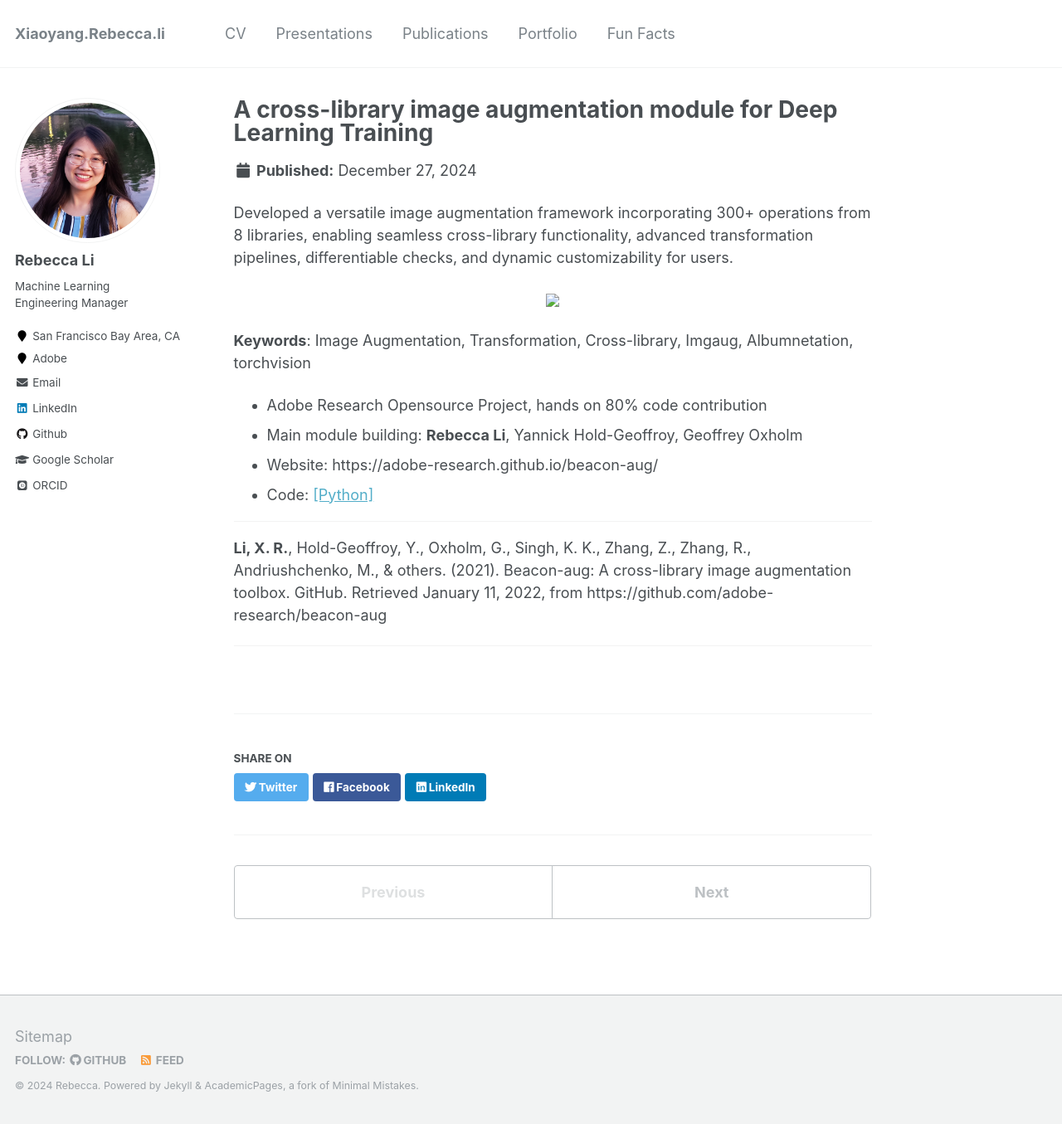
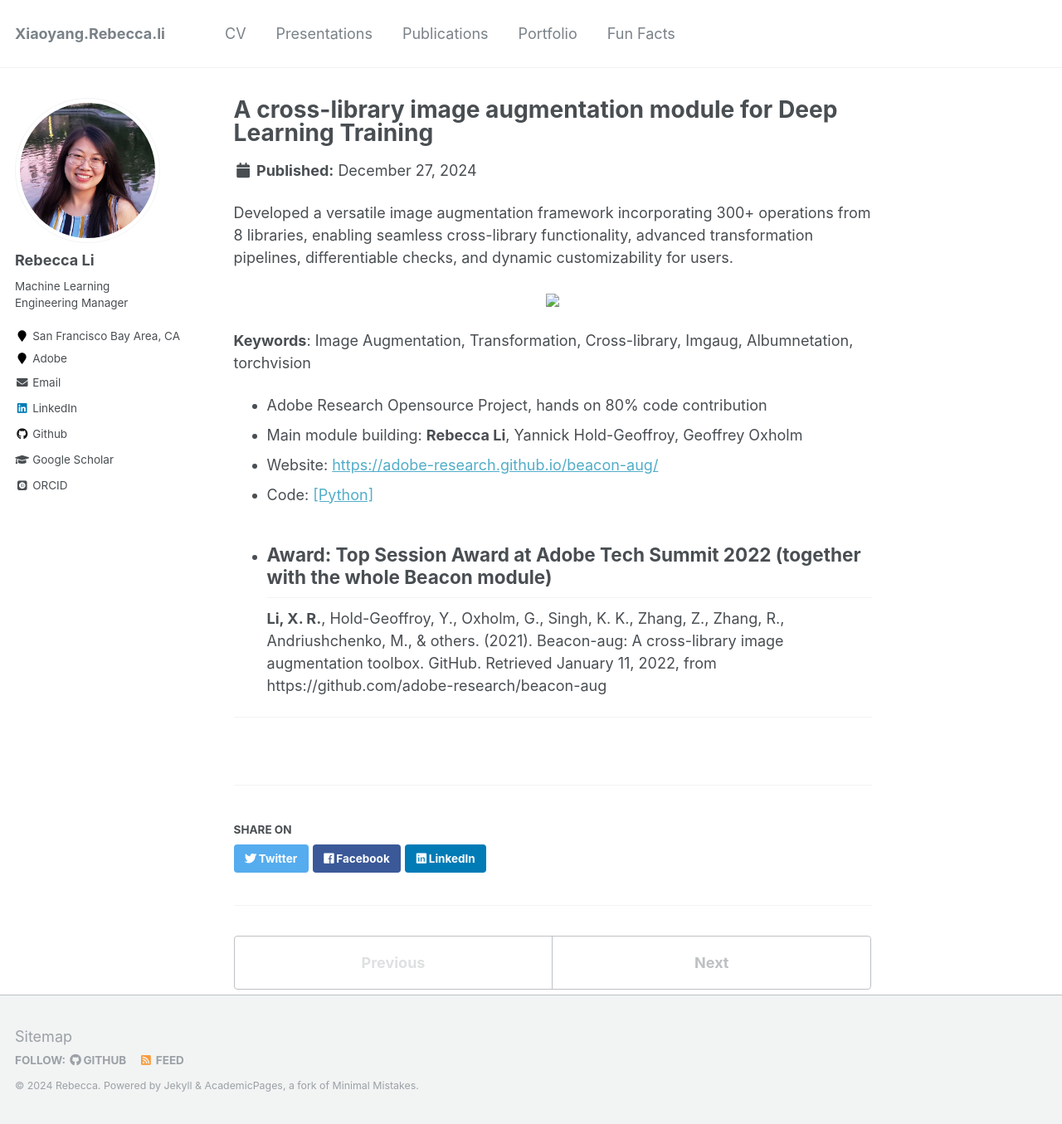
Before and after one commit to Xiaoyang-Rebecca/xiaoyang-rebecca.github.io, a Jekyll site: the page built from _portfolio/0beaconaug.md, in a window 1280 px wide and 1355 px high. Shown: the whole window at 83% size. Built offline with Jekyll 4.4.1, drawn with Linux system fonts in a browser that asks for light colours; some web fonts are replaced.

Commit message:
Update 0beaconaug.md

```diff
--- a/_portfolio/0beaconaug.md
+++ b/_portfolio/0beaconaug.md
@@ -13,9 +13,9 @@ Developed a versatile image augmentation framework incorporating 300+ operations
 
 - Adobe Research Opensource Project, hands on 80% code contribution
 - Main module building: **Rebecca Li**, Yannick Hold-Geoffroy, Geoffrey Oxholm
-- Website: https://adobe-research.github.io/beacon-aug/
+- Website: [https://adobe-research.github.io/beacon-aug/](https://adobe-research.github.io/beacon-aug/)
 - Code: [[Python]](https://github.com/adobe-research/beacon-aug)
-
+- Award: Top Session Award at Adobe Tech Summit 2022 (together with the whole Beacon module)
 ---
 **Li, X. R.**, Hold-Geoffroy, Y., Oxholm, G., Singh, K. K., Zhang, Z., Zhang, R., Andriushchenko, M., & others. (2021). Beacon-aug: A cross-library image augmentation toolbox. GitHub. Retrieved January 11, 2022, from https://github.com/adobe-research/beacon-aug
 
```
